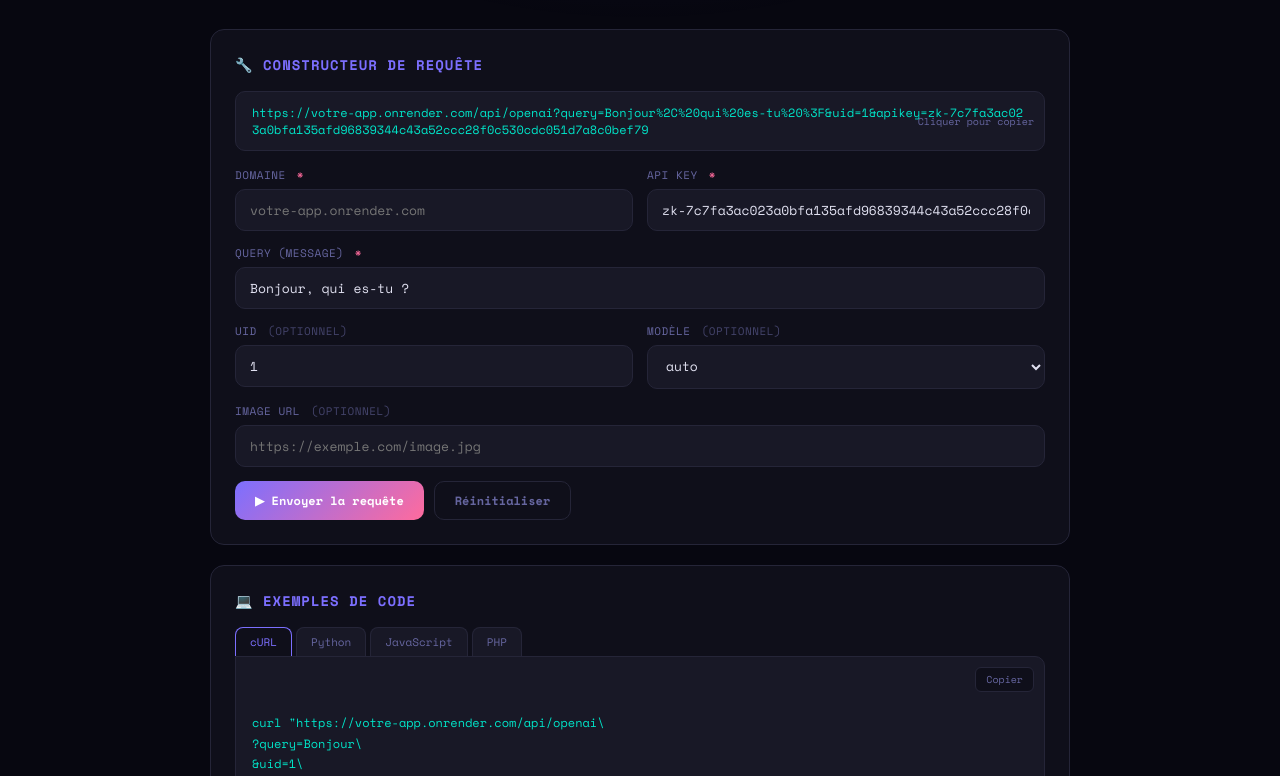
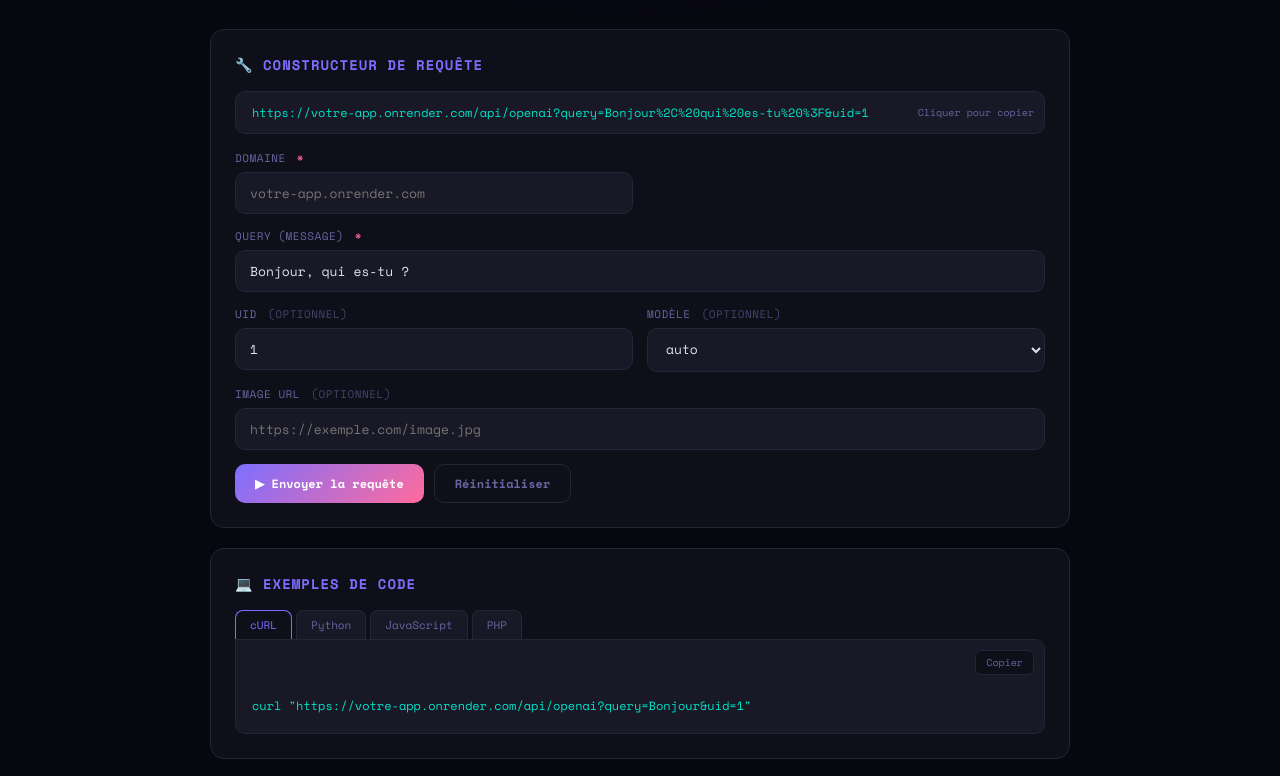
Before and after one commit to Tafita-Rtm2/gemini, a website: page public/api-test.html in a window 1280 px wide. Shown: the part 176-952 px from the top of the page. Drawn offline with nearby package versions, Linux system fonts and the light colour scheme.

Commit message:
Add files via upload

```diff
--- a/public/api-test.html
+++ b/public/api-test.html
@@ -354,12 +354,7 @@
         <label>Domaine <span class="required">*</span></label>
         <input type="text" id="f-domain" placeholder="votre-app.onrender.com" oninput="buildUrl()"/>
       </div>
-      <div class="field">
-        <label>API Key <span class="required">*</span></label>
-        <input type="text" id="f-apikey" placeholder="zk-7c7fa3ac..." oninput="buildUrl()"
-               value="zk-7c7fa3ac023a0bfa135afd96839344c43a52ccc28f0c530cdc051d7a8c0bef79"/>
-      </div>
-    </div>
+</div>
 
     <div class="field">
       <label>Query (message) <span class="required">*</span></label>
@@ -417,10 +412,7 @@
 
     <div class="code-block" id="code-curl">
       <button class="copy-btn" onclick="copyCode('code-curl')">Copier</button>
-curl "https://votre-app.onrender.com/api/openai\
-?query=Bonjour\
-&uid=1\
-&apikey=zk-7c7fa3ac023a0bfa135afd96839344c43a52ccc28f0c530cdc051d7a8c0bef79"</div>
+curl "https://votre-app.onrender.com/api/openai?query=Bonjour&uid=1"</div>
 
     <div class="code-block" id="code-python" style="display:none">
       <button class="copy-btn" onclick="copyCode('code-python')">Copier</button>
@@ -431,7 +423,6 @@ params = {
     "query": "Quelle jeux il s'agit ?",
     "uid": "1",
     "img_url": "https://exemple.com/image.jpg",  # optionnel
-    "apikey": "zk-7c7fa3ac023a0bfa135afd96839344c43a52ccc28f0c530cdc051d7a8c0bef79"
 }
 
 response = requests.get(url, params=params)
@@ -447,7 +438,7 @@ const params = new URLSearchParams({
   query: "Quelle jeux il s'agit ?",
   uid: "1",
   img_url: "https://exemple.com/image.jpg", // optionnel
-  apikey: "zk-7c7fa3ac023a0bfa135afd96839344c43a52ccc28f0c530cdc051d7a8c0bef79"
+
 });
 
 const res = await fetch(
@@ -465,7 +456,7 @@ $params = http_build_query([
   'query'   => 'Bonjour, qui es-tu ?',
   'uid'     => '1',
   'img_url' => 'https://exemple.com/img.jpg', // optionnel
-  'apikey'  => 'zk-7c7fa3ac023a0bfa135afd96839344c43a52ccc28f0c530cdc051d7a8c0bef79'
+
 ]);
 
 $url = "https://votre-app.onrender.com/api/openai?" . $params;
@@ -528,7 +519,7 @@ echo $data['response'];
         <tr><td>Rate limit</td><td>30 req/min</td><td>Par IP</td></tr>
         <tr><td>Taille image</td><td>Max 10MB</td><td>Via upload</td></tr>
         <tr><td>img_url</td><td>Optionnel</td><td>URL publique accessible</td></tr>
-        <tr><td>apikey</td><td>Requis</td><td>Query param ou header X-Api-Key</td></tr>
+        <tr><td>apikey</td><td>❌ Non requis</td><td>Accès libre, aucune clé nécessaire</td></tr>
         <tr><td>uid</td><td>Optionnel</td><td>Identifiant utilisateur libre</td></tr>
         <tr><td>model</td><td>Optionnel</td><td>Défaut: auto</td></tr>
       </tbody>
@@ -542,11 +533,11 @@ echo $data['response'];
     const domain = document.getElementById('f-domain').value.trim() || 'votre-app.onrender.com';
     const query = encodeURIComponent(document.getElementById('f-query').value.trim() || 'Bonjour');
     const uid = document.getElementById('f-uid').value.trim() || '1';
-    const apikey = document.getElementById('f-apikey').value.trim() || 'YOUR_API_KEY';
+
     const model = document.getElementById('f-model').value;
     const imgUrl = document.getElementById('f-imgurl').value.trim();
 
-    let url = `https://${domain}/api/openai?query=${query}&uid=${uid}&apikey=${apikey}`;
+    let url = `https://${domain}/api/openai?query=${query}&uid=${uid}`;
     if (model) url += `&model=${model}`;
     if (imgUrl) url += `&img_url=${encodeURIComponent(imgUrl)}`;
 
@@ -566,12 +557,11 @@ echo $data['response'];
     const domain = window.location.host; // use current host for live demo
     const query = document.getElementById('f-query').value.trim();
     const uid = document.getElementById('f-uid').value.trim() || '1';
-    const apikey = document.getElementById('f-apikey').value.trim();
     const model = document.getElementById('f-model').value;
     const imgUrl = document.getElementById('f-imgurl').value.trim();
 
     if (!query) return alert('Champ query requis');
-    if (!apikey) return alert('API key requise');
+
 
     const section = document.getElementById('response-section');
     const box = document.getElementById('response-box');
@@ -586,7 +576,7 @@ echo $data['response'];
     const start = Date.now();
 
     try {
-      let url = `/api/openai?query=${encodeURIComponent(query)}&uid=${encodeURIComponent(uid)}&apikey=${encodeURIComponent(apikey)}`;
+      let url = `/api/openai?query=${encodeURIComponent(query)}&uid=${encodeURIComponent(uid)}`;
       if (model) url += `&model=${model}`;
       if (imgUrl) url += `&img_url=${encodeURIComponent(imgUrl)}`;
 
```
